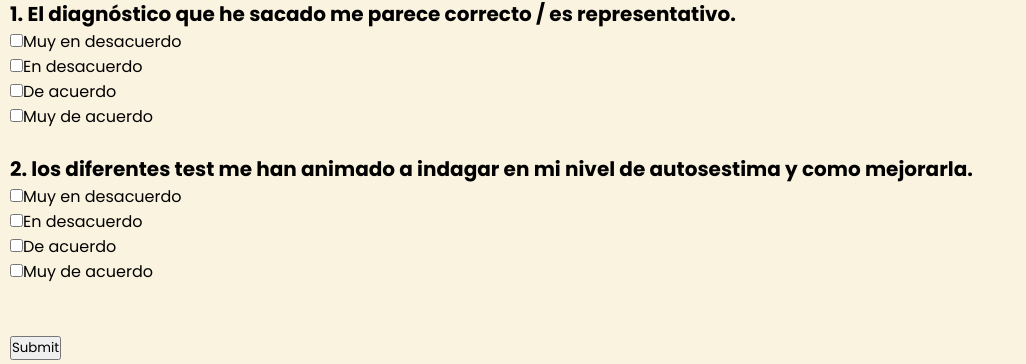
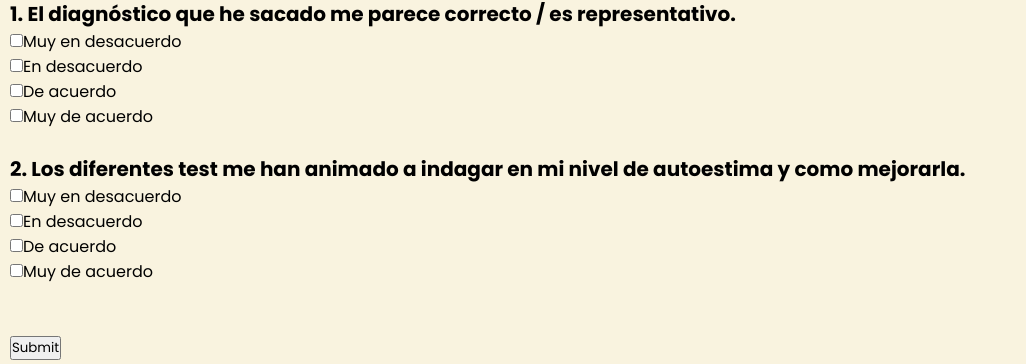
Before and after one commit to Mry3ll0w/Proyecto-PINF, a Django app: page /app/poll/satisfaccion/ in a window 1280 px wide. Shown: the part 131-495 px from the top of the page, without its empty margins (0-1026 px from the left). Run offline with Django 3.2, Linux system fonts and the light colour scheme.

Commit message:
cambios mas tontos que tu puta madre

```diff
--- a/prpinf/app/templates/test.html
+++ b/prpinf/app/templates/test.html
@@ -98,7 +98,7 @@
             <p>Toda opinion es bienvenida</p>
               <a href="http://127.0.0.1:8000/app/poll/satisfaccion">
                 <button type="button" class="w-100 btn btn-lg btn-primary">Comenzar</button>
-              </a>>
+              </a>
           </div>
         </div>
       </div>
--- a/prpinf/app/templates/test_satisfaccion.html
+++ b/prpinf/app/templates/test_satisfaccion.html
@@ -68,7 +68,7 @@
 
           <br>
           <br>
-          <h2>2. los diferentes test me han animado a indagar en mi nivel de autosestima y como mejorarla.</h2>
+          <h2>2. Los diferentes test me han animado a indagar en mi nivel de autoestima y como mejorarla.</h2>
 
              <label><input type="checkbox" name="poll21" value="option1" >Muy en desacuerdo</label>
              <br>
```
